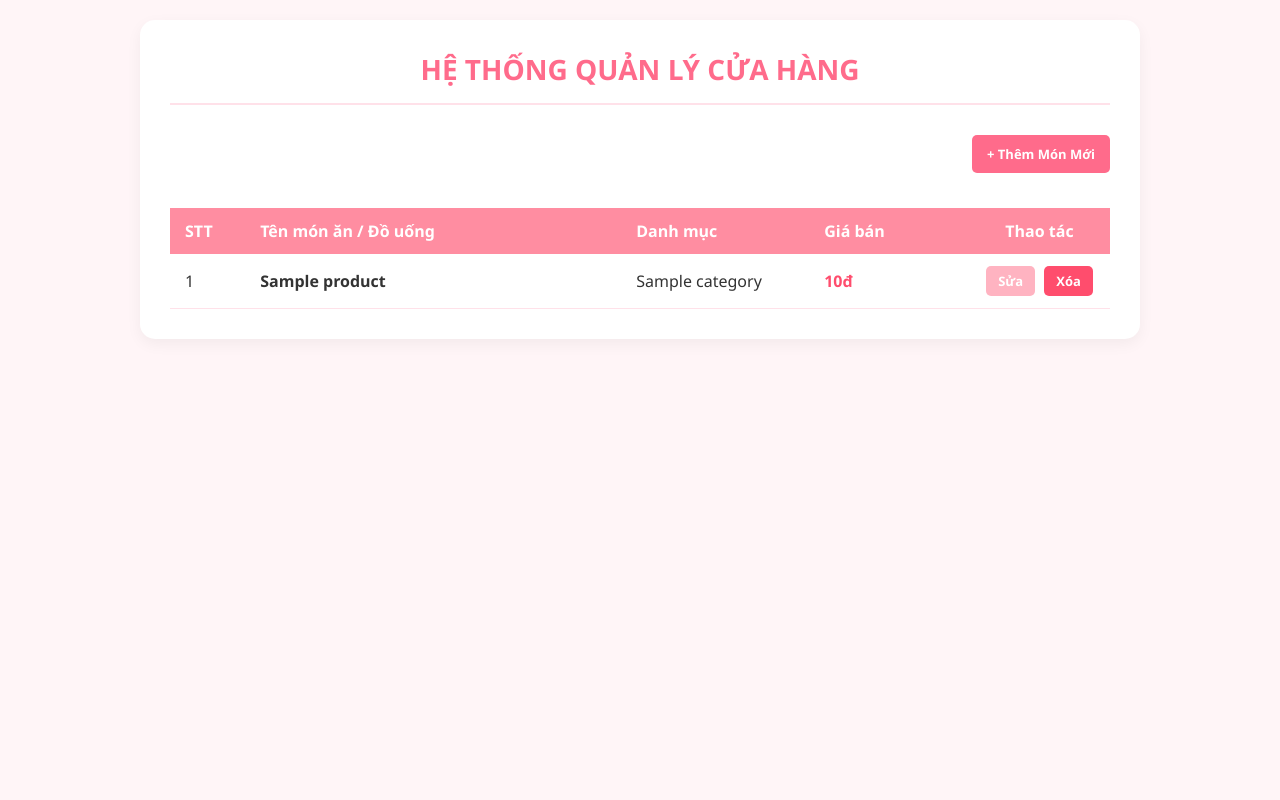
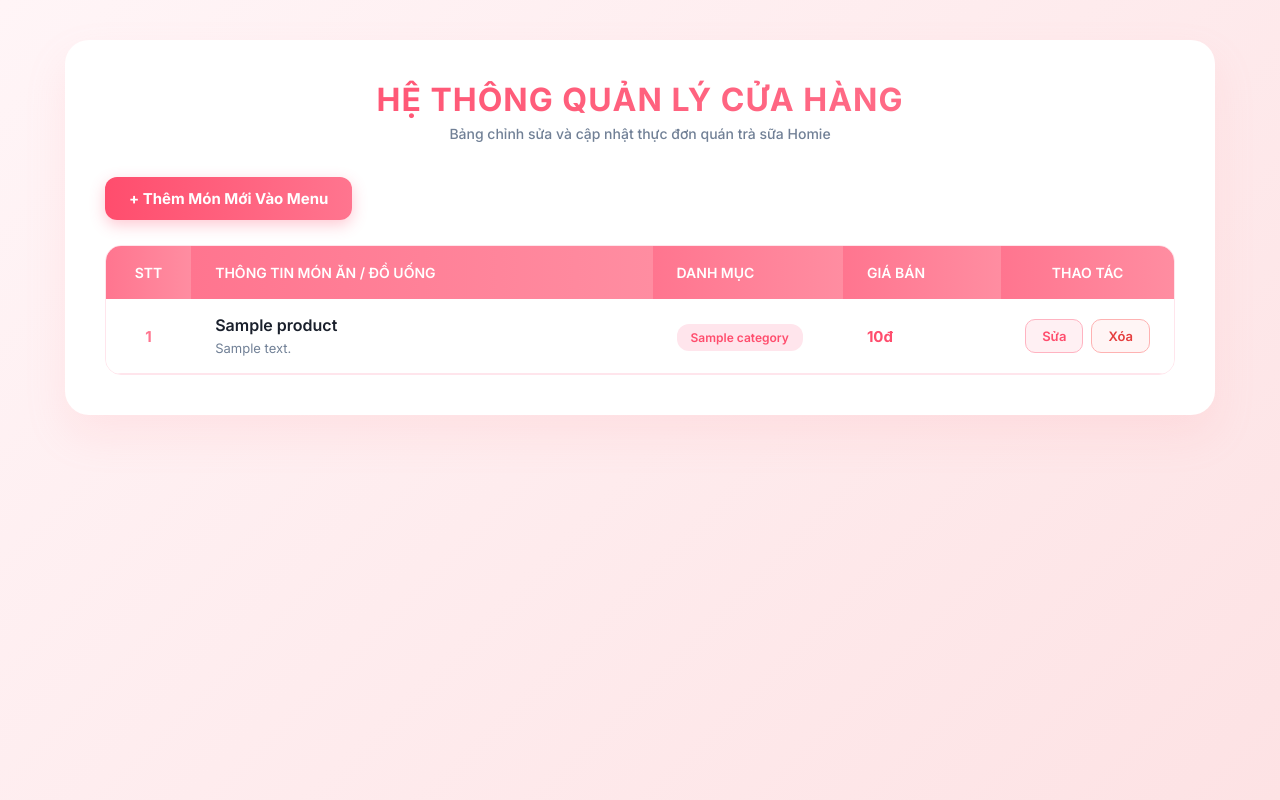
Before and after one commit to locb2404952-crypto/web_tra_sua, a PHP site: page /admin.php in a window 1280 px wide. Run offline with PHP 8.4, Linux system fonts and the light colour scheme; tables that the repository leaves empty hold one stand-in row (values such as "Sample post").

Commit message:
xử lí chi tiết cho trang admin

```diff
--- a/admin.php
+++ b/admin.php
@@ -2,43 +2,47 @@
 // 1. Nhúng file kết nối database
 require_once 'db-connect.php';
 
-// 2. XỬ LÝ KHI NGƯỜI DÙNG BẤM LƯU THÊM MÓN MỚI (CÓ ĐĂNG ẢNH)
+// 2. XỬ LÝ CHỨC NĂNG: THÊM MÓN MỚI
 if (isset($_POST['add_product'])) {
     $product_name = mysqli_real_escape_string($conn, $_POST['product_name']);
     $category_id = intval($_POST['category_id']);
     $price = floatval($_POST['price']);
     $description = mysqli_real_escape_string($conn, $_POST['description']);
 
-    // Mặc định nếu không đăng ảnh thì lấy ảnh default.png của nhóm bạn
     $image_url = 'default.png';
 
-    // Kiểm tra xem người dùng có chọn file ảnh và file không bị lỗi không
     if (isset($_FILES['product_image']) && $_FILES['product_image']['error'] == 0) {
-        $target_dir = "uploads/"; // Thư mục lưu trữ file ảnh trên máy
-
-        // Đổi tên file ảnh thành chuỗi thời gian để không bị trùng tên file cũ
+        $target_dir = "images/";
+        if (!file_exists($target_dir)) {
+            mkdir($target_dir, 0777, true);
+        }
         $file_extension = pathinfo($_FILES["product_image"]["name"], PATHINFO_EXTENSION);
         $new_file_name = time() . '_' . uniqid() . '.' . $file_extension;
         $target_file = $target_dir . $new_file_name;
 
-        // Tiến hành di chuyển file ảnh từ bộ nhớ tạm vào thư mục uploads
         if (move_uploaded_file($_FILES["product_image"]["tmp_name"], $target_file)) {
-            $image_url = $new_file_name; // Lưu tên file mới để nạp vào database
+            $image_url = $target_file;
         }
     }
 
-    if (!empty($product_name) && $price > 0 && $category_id > 0) {
-        // Đã thêm cột image_url vào câu lệnh INSERT
-        $sql_insert = "INSERT INTO products (category_id, product_name, price, description, image_url)
+    if (!empty($product_name) && $category_id > 0 && $price > 0) {
+        $sql_add = "INSERT INTO products (category_id, product_name, price, description, image_url)
                     VALUES ($category_id, '$product_name', $price, '$description', '$image_url')";
-        if ($conn->query($sql_insert)) {
+        mysqli_query($conn, $sql_add);
         header("Location: admin.php");
         exit();
     }
 }
+
+// 3. XỬ LÝ CHỨC NĂNG: XÓA MÓN
+if (isset($_GET['delete_id'])) {
+    $product_id = intval($_GET['delete_id']);
+    $sql_delete = "DELETE FROM products WHERE product_id = $product_id";
+    mysqli_query($conn, $sql_delete);
+    header("Location: admin.php");
+    exit();
 }
-
-// 3. XỬ LÝ KHI NGƯỜI DÙNG CẬP NHẬT (SỬA) MÓN ĂN
+// 4. XỬ LÝ CHỨC NĂNG: SỬA MÓN (BAO GỒM ĐỔI ẢNH LƯU VÀO IMAGES)
 if (isset($_POST['edit_product'])) {
     $product_id = intval($_POST['product_id']);
     $product_name = mysqli_real_escape_string($conn, $_POST['product_name']);
@@ -46,46 +50,47 @@ if (isset($_POST['edit_product'])) {
     $price = floatval($_POST['price']);
     $description = mysqli_real_escape_string($conn, $_POST['description']);
 
-    if ($product_id > 0 && !empty($product_name) && $price > 0 && $category_id > 0) {
+    if (!empty($product_name) && $price > 0) {
+        if (isset($_FILES['product_image']) && $_FILES['product_image']['error'] == 0) {
+            $target_dir = "images/";
+            if (!file_exists($target_dir)) {
+                mkdir($target_dir, 0777, true);
+            }
+            $file_extension = pathinfo($_FILES["product_image"]["name"], PATHINFO_EXTENSION);
+            $new_file_name = time() . '_' . uniqid() . '.' . $file_extension;
+            $target_file = $target_dir . $new_file_name;
+
+            if (move_uploaded_file($_FILES["product_image"]["tmp_name"], $target_file)) {
                 $sql_update = "UPDATE products
-                       SET category_id = $category_id, product_name = '$product_name', price = $price, description = '$description'
+                               SET product_name = '$product_name', category_id = $category_id, price = $price, description = '$description', image_url = '$target_file'
                                WHERE product_id = $product_id";
-        if ($conn->query($sql_update)) {
+            }
+        } else {
+            $sql_update = "UPDATE products
+                           SET product_name = '$product_name', category_id = $category_id, price = $price, description = '$description'
+                           WHERE product_id = $product_id";
+        }
+
+        mysqli_query($conn, $sql_update);
         header("Location: admin.php");
         exit();
     }
 }
-}
 
-// 4. XỬ LÝ KHI NGƯỜI DÙNG BẤM XÓA MÓN ĂN
-if (isset($_GET['delete_id'])) {
-    $product_id = intval($_GET['delete_id']);
-    if ($product_id > 0) {
-        $sql_delete = "DELETE FROM products WHERE product_id = $product_id";
-        if ($conn->query($sql_delete)) {
-            header("Location: admin.php");
-            exit();
-        }
-    }
-}
-
-// 5. Lấy danh sách danh mục để bỏ vào ô chọn (Select box)
-$sql_cate = "SELECT * FROM categories";
-$result_cate = $conn->query($sql_cate);
-$categories = [];
-if ($result_cate && $result_cate->num_rows > 0) {
-    while($row_c = $result_cate->fetch_assoc()) {
-        $categories[] = $row_c;
-    }
-}
-
-// 6. Lấy toàn bộ sản phẩm hiển thị lên bảng
+// 5. Lấy danh sách sản phẩm hiển thị ra bảng
 $sql = "SELECT p.*, c.category_name
         FROM products p
         LEFT JOIN categories c ON p.category_id = c.category_id
         ORDER BY p.product_id DESC";
+$result = mysqli_query($conn, $sql);
 
-$result = $conn->query($sql);
+// 6. Lấy danh sách danh mục để đổ vào thẻ chọn <select>
+$sql_cates = "SELECT * FROM categories ORDER BY category_name ASC";
+$result_cates = mysqli_query($conn, $sql_cates);
+$categories_list = [];
+while($cat = mysqli_fetch_assoc($result_cates)) {
+    $categories_list[] = $cat;
+}
 ?>
 
 <!DOCTYPE html>
@@ -93,39 +98,79 @@ $result = $conn->query($sql);
 <head>
     <meta charset="UTF-8">
     <meta name="viewport" content="width=device-width, initial-scale=1.0">
-    <title>Trang Quản Lý - Quán Trà Sữa & Đồ Ăn Vặt Homie</title>
+    <title>Hệ Thống Quản Lý - Homie Tea & Snack</title>
+    <link href="https://fonts.googleapis.com/css2?family=Inter:wght@400;500;600;700&display=swap" rel="stylesheet">
     <style>
-        * { margin: 0; padding: 0; box-sizing: border-box; font-family: 'Segoe UI', sans-serif; }
-        body { background-color: #fff5f7; color: #333; padding: 20px; }
-        .admin-container { max-width: 1000px; margin: 0 auto; background: #ffffff; padding: 30px; border-radius: 15px; box-shadow: 0 5px 15px rgba(0,0,0,0.05); }
-        .header-admin { text-align: center; margin-bottom: 30px; padding-bottom: 15px; border-bottom: 2px solid #ffe1e9; }
-        .header-admin h1 { color: #ff6b8b; font-size: 28px; text-transform: uppercase; }
-        .product-table { width: 100%; border-collapse: collapse; margin-top: 20px; background: #fff; }
-        .product-table th { background-color: #ff8da1; color: white; font-weight: 600; padding: 12px 15px; text-align: left; }
-        .product-table td { padding: 12px 15px; border-bottom: 1px solid #ffe1e9; vertical-align: middle; }
-        .product-table tbody tr:hover { background-color: #fff9fa; }
-        .product-price { color: #ff4d6d; font-weight: bold; }
-        .btn { padding: 6px 12px; border: none; border-radius: 5px; cursor: pointer; font-size: 13px; font-weight: 600; text-decoration: none; display: inline-block; transition: all 0.2s; }
-        .btn-edit { background-color: #ffb3c1; color: #fff; margin-right: 5px; }
-        .btn-edit:hover { background-color: #ff8da1; }
-        .btn-delete { background-color: #ff4d6d; color: #fff; }
-        .btn-delete:hover { background-color: #c9184a; }
-        .btn-add { background-color: #ff6b8b; color: white; padding: 10px 15px; margin-bottom: 15px; float: right; }
-        .btn-add:hover { background-color: #ff4d6d; }
-        .clearfix::after { content: ""; clear: both; display: table; }
+        * { margin: 0; padding: 0; box-sizing: border-box; font-family: 'Inter', sans-serif; }
+        body {
+            background: linear-gradient(135deg, #fff5f7 0%, #fde2e4 100%);
+            min-height: 100vh;
+            padding: 40px 20px;
+            color: #2d3748;
+        }
+        .admin-container {
+            max-width: 1150px;
+            margin: 0 auto;
+            background: #ffffff;
+            padding: 40px;
+            border-radius: 24px;
+            box-shadow: 0 20px 40px rgba(255, 154, 162, 0.15);
+        }
+        .header-admin { text-align: center; margin-bottom: 35px; }
+        .header-admin h1 {
+            background: linear-gradient(90deg, #ff4d6d, #ff758f);
+            -webkit-background-clip: text;
+            -webkit-text-fill-color: transparent;
+            font-size: 32px;
+            text-transform: uppercase;
+            font-weight: 800;
+            letter-spacing: 1px;
+            margin-bottom: 6px;
+        }
+        .header-admin p { color: #718096; font-size: 14px; font-weight: 500; }
 
-        /* Cửa sổ Form ẩn bật lên (Modal Popup) */
-        .modal { display: none; position: fixed; z-index: 100; left: 0; top: 0; width: 100%; height: 100%; background-color: rgba(0,0,0,0.4); justify-content: center; align-items: center; }
-        .modal-content { background-color: #fff; padding: 25px; border-radius: 12px; width: 450px; box-shadow: 0 5px 20px rgba(0,0,0,0.2); animation: fadeIn 0.3s ease; }
-        @keyframes fadeIn { from { transform: translateY(-20px); opacity: 0; } to { transform: translateY(0); opacity: 1; } }
-        .modal-title { color: #ff6b8b; margin-bottom: 20px; font-size: 20px; border-bottom: 2px solid #fff5f7; padding-bottom: 10px; }
-        .form-group { margin-bottom: 15px; }
-        .form-group label { display: block; font-weight: 600; margin-bottom: 5px; font-size: 14px; color: #555; }
-        .form-control { width: 100%; padding: 8px 12px; border: 1px solid #ddd; border-radius: 6px; outline: none; font-size: 14px; }
-        .form-control:focus { border-color: #ff8da1; }
-        .modal-buttons { display: flex; justify-content: flex-end; gap: 10px; margin-top: 20px; }
-        .btn-close { background-color: #eee; color: #333; }
-        .btn-save { background-color: #ff6b8b; color: white; }
+        .btn-trigger-add {
+            background: linear-gradient(90deg, #ff4d6d, #ff758f);
+            color: white; padding: 12px 24px; border: none; border-radius: 12px;
+            font-size: 15px; font-weight: 700; cursor: pointer; margin-bottom: 25px;
+            box-shadow: 0 5px 15px rgba(255, 77, 109, 0.3); transition: all 0.2s;
+        }
+        .btn-trigger-add:hover { transform: translateY(-2px); box-shadow: 0 8px 20px rgba(255, 77, 109, 0.4); }
+
+        .table-wrapper { width: 100%; border-radius: 16px; overflow: hidden; border: 1px solid #ffe5ec; }
+        .product-table { width: 100%; border-collapse: collapse; background: #fff; text-align: left; }
+        .product-table th { background: linear-gradient(90deg, #ff758f 0%, #ff8da1 100%); color: white; font-weight: 600; padding: 18px 24px; font-size: 14px; text-transform: uppercase; }
+        .product-table td { padding: 16px 24px; border-bottom: 1px solid #ffe5ec; font-size: 15px; vertical-align: middle; }
+        .product-table tbody tr:hover { background-color: #fff8f9; }
+
+        .product-info { display: block; } /* Đổi từ flex sang block để tối ưu hiển thị chữ */
+        .product-name-txt { font-weight: 600; color: #1a202c; font-size: 16px; }
+        .product-desc-txt { font-size: 13px; color: #718096; margin-top: 4px; line-height: 1.4; }
+        .stt-num { font-weight: 700; color: #ff758f; text-align: center; }
+        .cate-badge { background: #ffe5ec; color: #ff4d6d; padding: 6px 14px; border-radius: 12px; font-size: 12px; font-weight: 600; }
+        .product-price { color: #ff4d6d; font-weight: 700; font-size: 16px; }
+
+        .btn-group { display: flex; gap: 8px; justify-content: center; }
+        .btn { padding: 8px 16px; border: none; border-radius: 10px; cursor: pointer; font-size: 13px; font-weight: 600; transition: all 0.2s; }
+        .btn-edit { background-color: #fff0f3; color: #ff4d6d; border: 1px solid #ffb3c1; }
+        .btn-edit:hover { background-color: #ff4d6d; color: white; }
+        .btn-delete { background-color: #fff5f5; color: #e53e3e; border: 1px solid #feb2b2; }
+        .btn-delete:hover { background-color: #e53e3e; color: white; }
+
+        .modal {
+            display: none; position: fixed; z-index: 1000; left: 0; top: 0; width: 100%; height: 100%;
+            background-color: rgba(26, 32, 44, 0.4); backdrop-filter: blur(5px);
+            justify-content: center; align-items: center; overflow-y: auto; padding: 20px;
+        }
+        .modal-content { background-color: #fff; padding: 35px; border-radius: 20px; width: 100%; max-width: 460px; animation: popUp 0.25s ease-out; }
+        @keyframes popUp { from { transform: scale(0.95); opacity: 0; } to { transform: scale(1); opacity: 1; } }
+        .modal-title { color: #ff4d6d; margin-bottom: 25px; font-size: 22px; font-weight: 700; text-align: center; }
+        .form-group { margin-bottom: 18px; }
+        .form-group label { display: block; margin-bottom: 8px; font-weight: 600; font-size: 14px; color: #4a5568; }
+        .form-control { width: 100%; padding: 11px 16px; border: 1px solid #e2e8f0; border-radius: 10px; outline: none; font-size: 14px; transition: all 0.2s; }
+        .form-control:focus { border-color: #ff8da1; box-shadow: 0 0 0 3px rgba(255, 141, 161, 0.15); }
+        textarea.form-control { resize: none; height: 75px; }
+        .modal-buttons { display: flex; justify-content: flex-end; gap: 12px; margin-top: 25px; }
     </style>
 </head>
 <body>
@@ -133,52 +178,57 @@ $result = $conn->query($sql);
 <div class="admin-container">
     <div class="header-admin">
         <h1>Hệ Thống Quản Lý Cửa Hàng</h1>
+        <p>Bảng chỉnh sửa và cập nhật thực đơn quán trà sữa Homie</p>
     </div>
 
-    <div class="clearfix">
-        <button class="btn btn-add" onclick="openAddModal()">+ Thêm Món Mới</button>
-    </div>
+    <button class="btn-trigger-add" onclick="openModal('addProductModal')">
+        + Thêm Món Mới Vào Menu
+    </button>
 
+    <div class="table-wrapper">
         <table class="product-table">
             <thead>
                 <tr>
-                <th style="width: 8%;">STT</th>
-                <th style="width: 40%;">Tên món ăn / Đồ uống</th>
-                <th style="width: 20%;">Danh mục</th>
-                <th style="width: 17%;">Giá bán</th>
+                    <th style="width: 8%; text-align: center;">STT</th>
+                    <th style="width: 44%;">Thông tin món ăn / Đồ uống</th>
+                    <th style="width: 18%;">Danh mục</th>
+                    <th style="width: 15%;">Giá bán</th>
                     <th style="width: 15%; text-align: center;">Thao tác</th>
                 </tr>
             </thead>
             <tbody>
                 <?php
-            if ($result && $result->num_rows > 0) {
+                if ($result && mysqli_num_rows($result) > 0) {
                     $stt = 1;
-                while($row = $result->fetch_assoc()) {
+                    while($row = mysqli_fetch_assoc($result)) {
                         ?>
                         <tr>
-                        <td><?php echo $stt++; ?></td>
-                        <td><strong><?php echo htmlspecialchars($row['product_name']); ?></strong></td>
-                        <td><?php echo htmlspecialchars($row['category_name'] ? $row['category_name'] : 'Chưa phân loại'); ?></td>
+                            <td class="stt-num"><?php echo $stt++; ?></td>
+                            <td>
+                                <div class="product-info">
+                                    <div class="product-name-txt"><?php echo htmlspecialchars($row['product_name']); ?></div>
+                                    <div class="product-desc-txt"><?php echo htmlspecialchars($row['description'] ? $row['description'] : 'Chưa có mô tả ngắn.'); ?></div>
+                                </div>
+                            </td>
+                            <td><span class="cate-badge"><?php echo htmlspecialchars($row['category_name'] ? $row['category_name'] : 'Khác'); ?></span></td>
                             <td class="product-price"><?php echo number_format($row['price'], 0, ',', '.'); ?>đ</td>
-                        <td style="text-align: center;">
-                            <button class="btn btn-edit" onclick="openEditModal(
-                                '<?php echo $row['product_id']; ?>',
-                                '<?php echo addslashes($row['product_name']); ?>',
-                                '<?php echo $row['category_id']; ?>',
-                                '<?php echo $row['price']; ?>',
-                                '<?php echo addslashes($row['description']); ?>'
-                            )">Sửa</button>
+                            <td>
+                                <div class="btn-group">
+                                    <button class="btn btn-edit" onclick="openEditModal('<?php echo $row['product_id']; ?>', '<?php echo addslashes($row['product_name']); ?>', '<?php echo $row['category_id']; ?>', '<?php echo $row['price']; ?>', '<?php echo addslashes($row['description']); ?>')">Sửa</button>
                                     <button class="btn btn-delete" onclick="confirmDelete('<?php echo $row['product_id']; ?>', '<?php echo addslashes($row['product_name']); ?>')">Xóa</button>
+                                </div>
                             </td>
                         </tr>
                         <?php
                     }
                 } else {
-                echo "<tr><td colspan='5' style='text-align:center;'>Không có món ăn nào trong database.</td></tr>";
+                    echo "<tr><td colspan='5' style='text-align:center; padding: 30px; color: #a0aec0;'>Chưa có món ăn nào.</td></tr>";
                 }
+                mysqli_close($conn);
                 ?>
             </tbody>
         </table>
+    </div>
 </div>
 
 <div id="addProductModal" class="modal">
@@ -186,15 +236,15 @@ $result = $conn->query($sql);
         <div class="modal-title">Thêm Sản Phẩm Mới</div>
         <form action="admin.php" method="POST" enctype="multipart/form-data">
             <div class="form-group">
-                <label>Tên món ăn / thức uống:</label>
-                <input type="text" name="product_name" class="form-control" placeholder="Ví dụ: Trà sữa Matcha" required>
+                <label>Tên món ăn / Thức uống:</label>
+                <input type="text" name="product_name" class="form-control" placeholder="Ví dụ: Trà sữa trân châu" required>
             </div>
             <div class="form-group">
-                <label>Danh mục mặt hàng:</label>
+                <label>Danh mục phân loại:</label>
                 <select name="category_id" class="form-control" required>
-                    <option value="">-- Chọn danh mục --</option>
-                    <?php foreach ($categories as $cate): ?>
-                        <option value="<?php echo $cate['category_id']; ?>"><?php echo htmlspecialchars($cate['category_name']); ?></option>
+                    <option value="">-- Chọn một danh mục --</option>
+                    <?php foreach($categories_list as $cat): ?>
+                        <option value="<?php echo $cat['category_id']; ?>"><?php echo htmlspecialchars($cat['category_name']); ?></option>
                     <?php endforeach; ?>
                 </select>
             </div>
@@ -202,19 +252,17 @@ $result = $conn->query($sql);
                 <label>Giá bán (VNĐ):</label>
                 <input type="number" name="price" class="form-control" placeholder="Ví dụ: 35000" required>
             </div>
-
             <div class="form-group">
-                <label>Hình ảnh sản phẩm:</label>
+                <label>Ảnh sản phẩm (Để lưu trữ ra trang chủ):</label>
                 <input type="file" name="product_image" class="form-control" accept="image/*">
             </div>
-
             <div class="form-group">
-                <label>Mô tả ngắn:</label>
-                <textarea name="description" class="form-control" rows="3" placeholder="Vị béo ngậy ngon tuyệt..."></textarea>
+                <label>Mô tả chi tiết:</label>
+                <textarea name="description" class="form-control" placeholder="Mô tả hương vị..."></textarea>
             </div>
             <div class="modal-buttons">
-                <button type="button" class="btn btn-close" onclick="closeModal('addProductModal')">Hủy bỏ</button>
-                <button type="submit" name="add_product" class="btn btn-save">Lưu Lại</button>
+                <button type="button" class="btn" style="background:#edf2f7; color:#4a5568;" onclick="closeModal('addProductModal')">Hủy bỏ</button>
+                <button type="submit" name="add_product" class="btn" style="background: #ff4d6d; color:white;">Lưu Lại</button>
             </div>
         </form>
     </div>
@@ -223,40 +271,43 @@ $result = $conn->query($sql);
 <div id="editProductModal" class="modal">
     <div class="modal-content">
         <div class="modal-title">Chỉnh Sửa Sản Phẩm</div>
-        <form action="admin.php" method="POST">
+        <form action="admin.php" method="POST" enctype="multipart/form-data">
             <input type="hidden" name="product_id" id="edit_product_id">
             <div class="form-group">
-                <label>Tên món ăn / thức uống:</label>
+                <label>Tên món ăn / Thức uống:</label>
                 <input type="text" name="product_name" id="edit_product_name" class="form-control" required>
             </div>
             <div class="form-group">
-                <label>Danh mục mặt hàng:</label>
+                <label>Danh mục phân loại:</label>
                 <select name="category_id" id="edit_category_id" class="form-control" required>
-                    <?php foreach ($categories as $cate): ?>
-                        <option value="<?php echo $cate['category_id']; ?>"><?php echo htmlspecialchars($cate['category_name']); ?></option>
+                    <?php foreach($categories_list as $cat): ?>
+                        <option value="<?php echo $cat['category_id']; ?>"><?php echo htmlspecialchars($cat['category_name']); ?></option>
                     <?php endforeach; ?>
                 </select>
             </div>
             <div class="form-group">
-                <label>Giá bán (VNĐ):</label>
+                <label>Giá bán mới (VNĐ):</label>
                 <input type="number" name="price" id="edit_price" class="form-control" required>
             </div>
             <div class="form-group">
-                <label>Mô tả ngắn:</label>
-                <textarea name="description" id="edit_description" class="form-control" rows="3"></textarea>
+                <label>Thay đổi ảnh mới (Để trống nếu giữ nguyên ảnh cũ):</label>
+                <input type="file" name="product_image" class="form-control" accept="image/*">
+            </div>
+            <div class="form-group">
+                <label>Mô tả sản phẩm:</label>
+                <textarea name="description" id="edit_description" class="form-control"></textarea>
             </div>
             <div class="modal-buttons">
-                <button type="button" class="btn btn-close" onclick="closeModal('editProductModal')">Hủy bỏ</button>
-                <button type="submit" name="edit_product" class="btn btn-save">Cập Nhật</button>
+                <button type="button" class="btn" style="background:#edf2f7; color:#4a5568;" onclick="closeModal('editProductModal')">Hủy bỏ</button>
+                <button type="submit" name="edit_product" class="btn" style="background: #ff4d6d; color:white;">Cập Nhật</button>
             </div>
         </form>
     </div>
 </div>
 
 <script>
-    function openAddModal() {
-        document.getElementById('addProductModal').style.display = 'flex';
-    }
+    function openModal(modalId) { document.getElementById(modalId).style.display = 'flex'; }
+    function closeModal(modalId) { document.getElementById(modalId).style.display = 'none'; }
 
     function openEditModal(id, name, category_id, price, description) {
         document.getElementById('edit_product_id').value = id;
@@ -267,20 +318,17 @@ $result = $conn->query($sql);
         document.getElementById('editProductModal').style.display = 'flex';
     }
 
-    function closeModal(modalId) {
-        document.getElementById(modalId).style.display = 'none';
-    }
-
     function confirmDelete(id, name) {
-        if (confirm("Bạn có chắc chắn muốn xóa món \"" + name + "\" khỏi thực đơn không?")) {
+        if (confirm("Bạn có chắc chắn muốn xóa món \"" + name + "\"?")) {
             window.location.href = "admin.php?delete_id=" + id;
         }
     }
 
     window.onclick = function(event) {
-        if (event.target.classList.contains('modal')) {
-            event.target.style.display = 'none';
-        }
+        let addModal = document.getElementById('addProductModal');
+        let editModal = document.getElementById('editProductModal');
+        if (event.target == addModal) addModal.style.display = 'none';
+        if (event.target == editModal) editModal.style.display = 'none';
     }
 </script>
 
```
Lines whose indentation alone changed are shown as unchanged.
